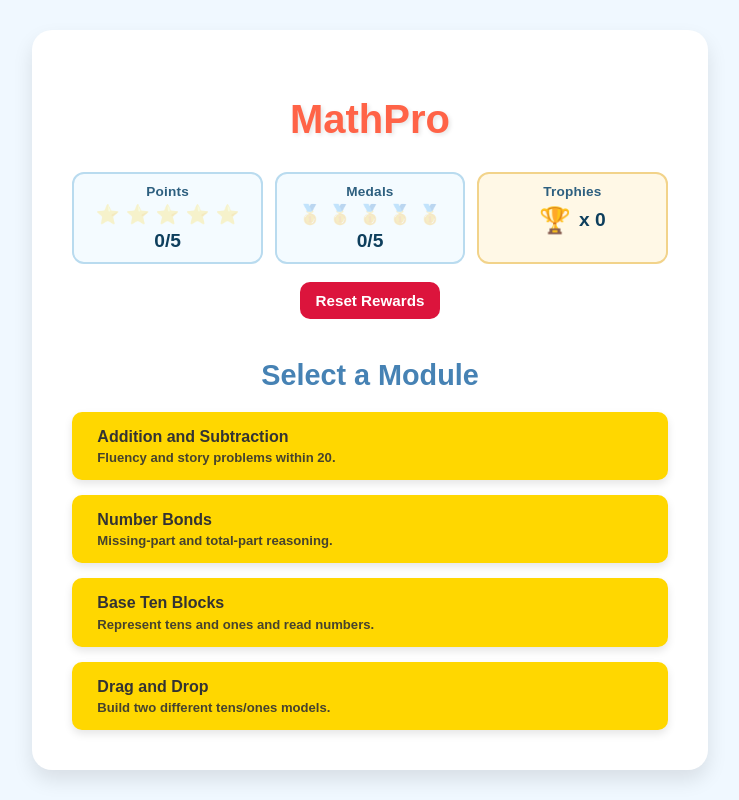
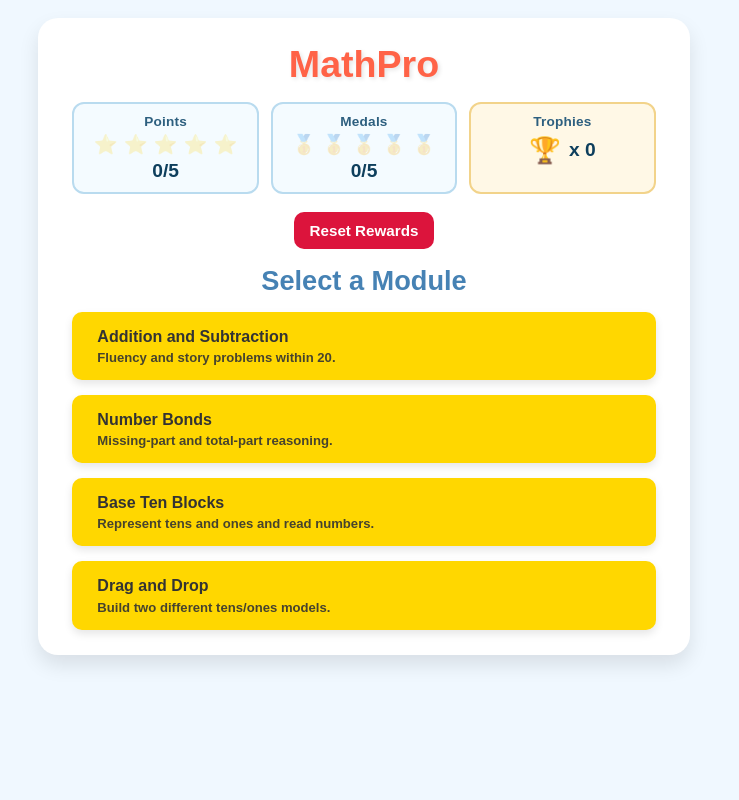
Before and after one commit to imtiyazj/mathpro, a React (Vite) app: page / in a window 1280 px wide. Shown: the whole page, without its empty margins (310-1049 px from the left). Built offline with nearby package versions, Linux system fonts and the light colour scheme.

Commit message:
Adjust tablet layout and question typography

```diff
--- a/src/index.css
+++ b/src/index.css
@@ -5,10 +5,10 @@ body {
   color: #333;
   display: flex;
   justify-content: center;
-  align-items: center;
-  min-height: 100vh;
+  align-items: flex-start;
+  min-height: 100dvh;
   margin: 0;
-  padding: 20px;
+  padding: clamp(10px, 2.2vh, 20px);
   box-sizing: border-box;
 }
 
@@ -17,23 +17,25 @@ body {
   background-color: #fff;
   border-radius: 20px;
   box-shadow: 0 10px 20px rgba(0, 0, 0, 0.1);
-  padding: 40px;
+  padding: clamp(18px, 3.2vh, 36px) clamp(14px, 2.8vw, 34px);
   text-align: center;
-  max-width: 600px;
+  max-width: 760px;
   width: 100%;
+  max-height: calc(100dvh - 2 * clamp(10px, 2.2vh, 20px));
+  overflow-y: auto;
 }
 
 h1 {
   color: #ff6347; /* Tomato */
-  margin-bottom: 30px;
-  font-size: 2.5em;
+  margin: 0 0 clamp(12px, 2vh, 20px);
+  font-size: clamp(1.8rem, 4.3vw, 2.35rem);
   text-shadow: 2px 2px 4px rgba(0,0,0,0.1);
 }
 
 h2 {
   color: #4682b4; /* SteelBlue */
-  margin-bottom: 20px;
-  font-size: 1.8em;
+  margin: 0 0 clamp(10px, 1.8vh, 16px);
+  font-size: clamp(1.2rem, 3vw, 1.7rem);
 }
 
 /* Category Selection */
@@ -91,8 +93,9 @@ h2 {
 
 /* Problem Display */
 .problem-display .problem-question {
-  font-size: 3em;
-  margin: 30px 0;
+  font-size: clamp(1.45rem, 4.6vw, 2.2rem);
+  margin: clamp(12px, 2vh, 20px) 0;
+  line-height: 1.2;
   color: #32cd32; /* LimeGreen */
   font-weight: bold;
 }
@@ -319,10 +322,6 @@ h2 {
   .rewards-panel {
     grid-template-columns: 1fr;
   }
-}
-
-.problem-display .problem-question {
-  font-size: 2.4em;
 }
 
 .reward-track {
@@ -572,7 +571,7 @@ h2 {
 @media (max-width: 900px) {
   .mathpro-container {
     max-width: 760px;
-    padding: 28px 22px;
+    padding: clamp(16px, 2.6vh, 26px) clamp(12px, 2.2vw, 20px);
   }
 
   .category-selection button,
@@ -584,13 +583,9 @@ h2 {
     min-height: 44px;
   }
 
-  .problem-display .problem-question {
-    font-size: 2.1em;
-  }
-
   .problem-display .problem-input {
     max-width: 240px;
-    font-size: 1.7em;
+    font-size: clamp(1.25rem, 3.3vw, 1.6rem);
   }
 
   .choice-button {
@@ -615,6 +610,16 @@ h2 {
   }
 }
 
+@media (min-width: 700px) and (max-width: 1100px) {
+  .mathpro-container {
+    max-width: min(92vw, 900px);
+  }
+
+  .problem-actions {
+    margin-top: 14px;
+  }
+}
+
 .count-inputs .clear-board-button {
   grid-column: 1 / -1;
   width: 100%;
```
